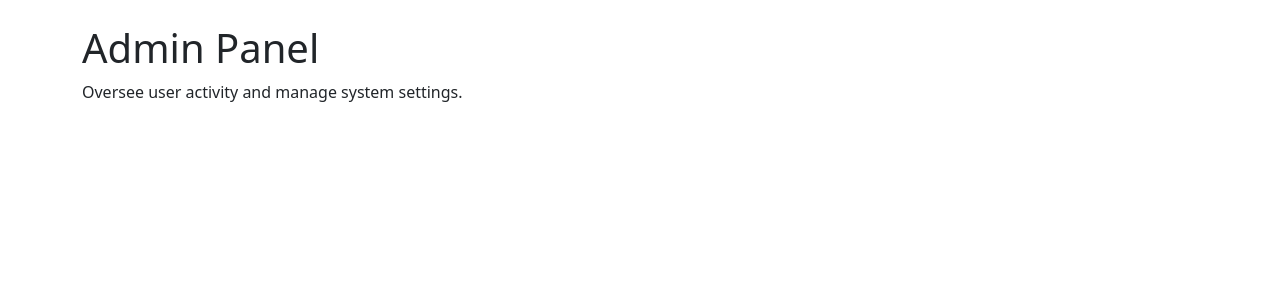
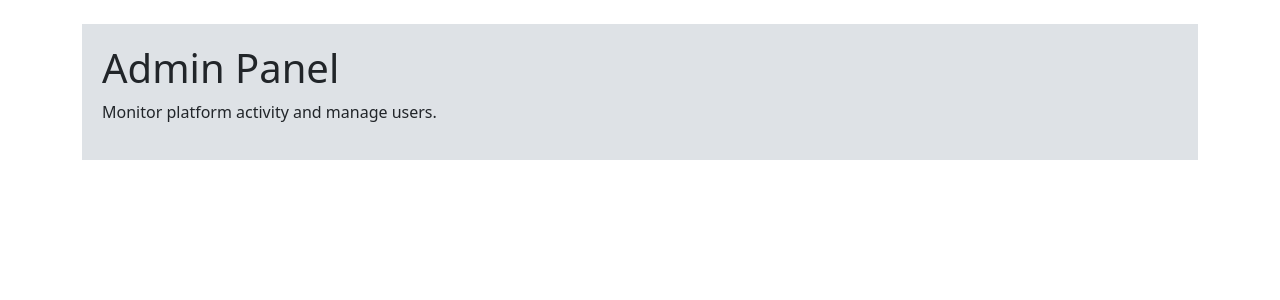
Before and after one commit to Omar-AbuShaheen/internlink, a React (Create React App) app: page /admin in a window 1280 px wide. Shown: the top 300 px of the page. Built offline with nearby package versions, Linux system fonts and the light colour scheme.

Commit message:
Add AdminPanel style import

```diff
--- a/src/components/AdminPanel.js
+++ b/src/components/AdminPanel.js
@@ -1,8 +1,11 @@
+import React from 'react';
+import '../styles/AdminPanel.css';
+
 function AdminPanel() {
   return (
-      <div>
+    <div className="admin-panel">
       <h1>Admin Panel</h1>
-        <p>Oversee user activity and manage system settings.</p>
+      <p>Monitor platform activity and manage users.</p>
     </div>
   );
 }
```
Lines whose indentation alone changed are shown as unchanged.
